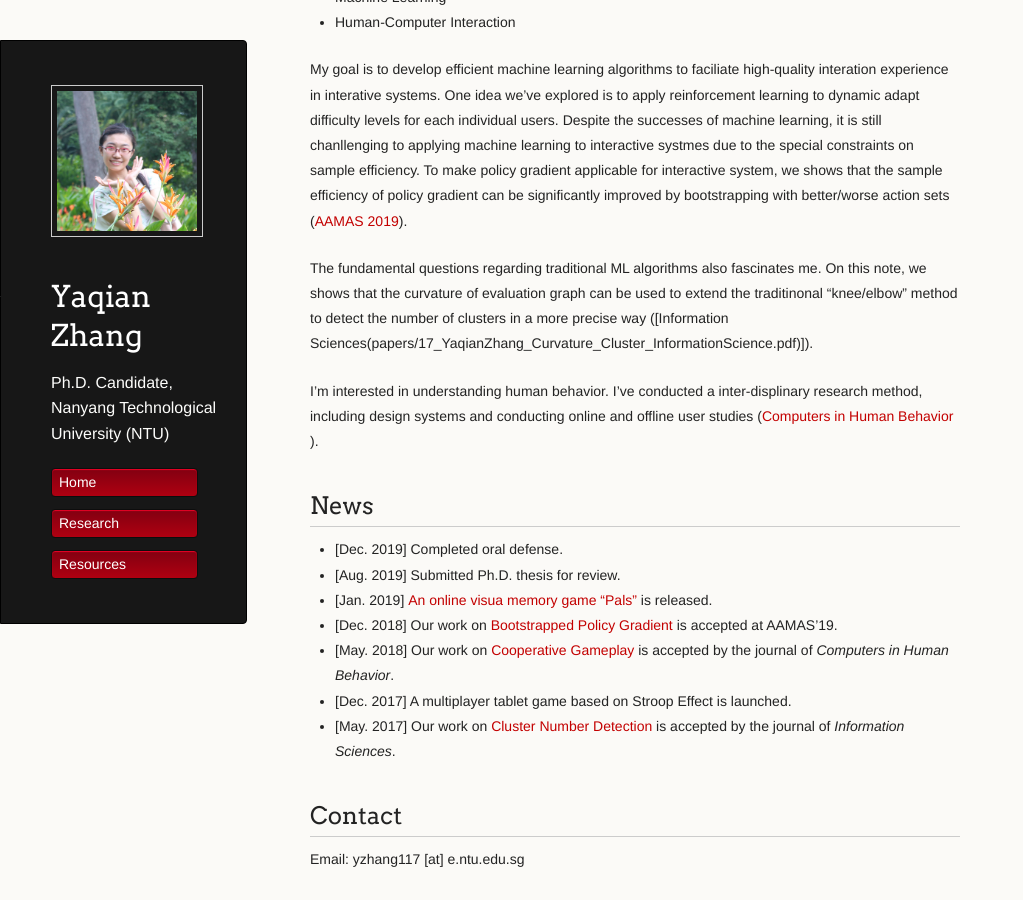
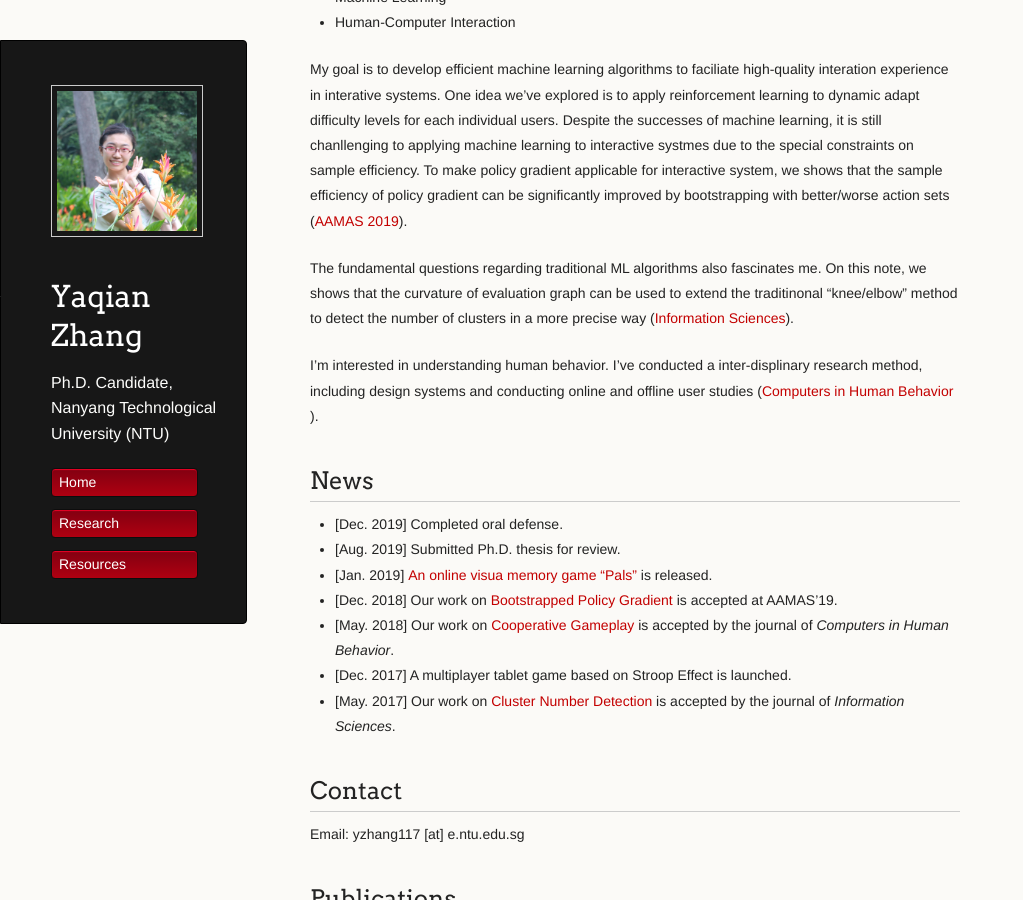
Before and after one commit to YaqianZhang/yaqianzhang.github.io, a Jekyll site: the page built from index.md, in a window 1280 px wide and 900 px high, scrolled down 300 px. Shown: the whole window, without its empty margins (0-1023 px from the left). Built offline with Jekyll 4.4.1, drawn with Linux system fonts in a browser that asks for light colours; our own code applies the rules of GitHub Pages for plain Markdown files.

Commit message:
Update index.md

```diff
--- a/index.md
+++ b/index.md
@@ -11,7 +11,7 @@ I'm a Ph.D. candidate in [Nanyang Technological University (NTU)](https://www.nt
 
 My goal is to develop efficient machine learning algorithms to faciliate high-quality interation experience in interative systems. One idea we've explored is to apply reinforcement learning to dynamic adapt difficulty levels for each individual users. Despite the successes of machine learning, it is still chanllenging to applying machine learning to interactive systmes due to the special constraints on sample efficiency.  To make policy gradient applicable for interactive system, we shows that the sample efficiency of policy gradient can be significantly improved by bootstrapping with better/worse action sets ([AAMAS 2019](papers/19_YaqianZhang_BootstrappedPolicyGradient_aamas.pdf)).
 
-The fundamental questions regarding traditional ML algorithms also fascinates me. On this note, we shows that the curvature of evaluation graph can be used to extend the traditinonal "knee/elbow" method to detect the number of clusters in a more precise way ([Information Sciences(papers/17_YaqianZhang_Curvature_Cluster_InformationScience.pdf)]).
+The fundamental questions regarding traditional ML algorithms also fascinates me. On this note, we shows that the curvature of evaluation graph can be used to extend the traditinonal "knee/elbow" method to detect the number of clusters in a more precise way ([Information Sciences](papers/17_YaqianZhang_Curvature_Cluster_InformationScience.pdf)).
 
 I'm interested in understanding human behavior. I've conducted a inter-displinary research method, including design systems and conducting online and offline user studies ([Computers in Human Behavior](papers/18_YaqianZhang_PeerAccountability_CHB.pdf) ).
 
```
